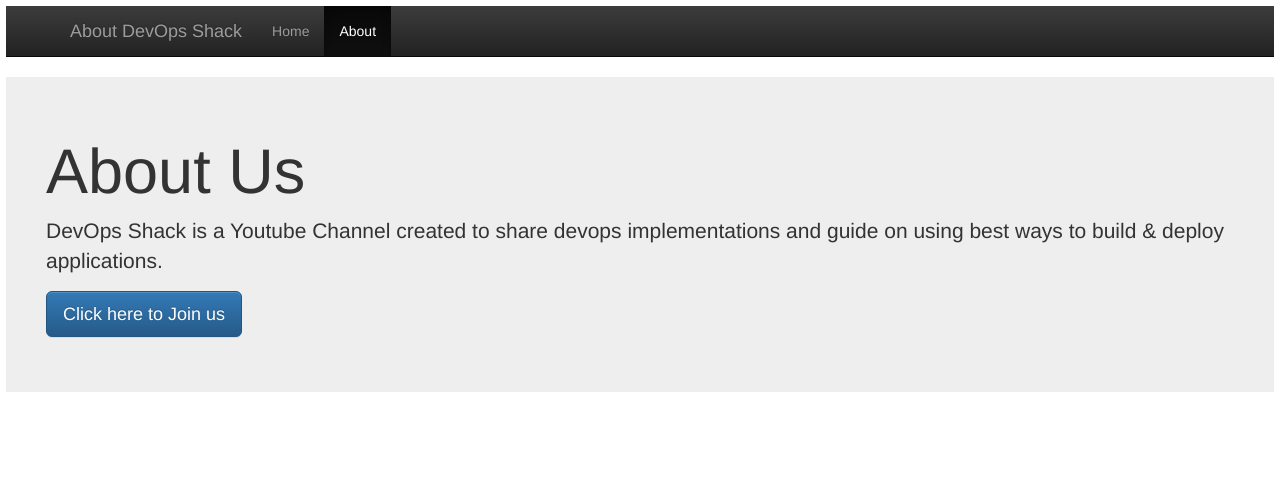
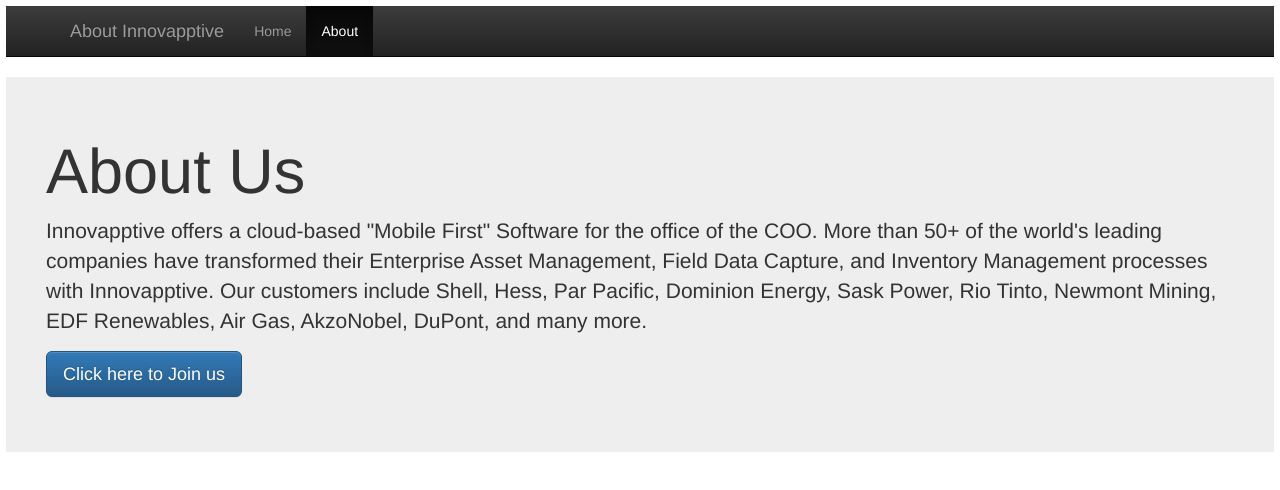
Before and after one commit to AtharvaNawathe/nodejs-app-cicd, a website: page about.html in a window 1280 px wide. Drawn offline with nearby package versions, Linux system fonts and the light colour scheme.

Commit message:
Changes in about section

```diff
--- a/about.html
+++ b/about.html
@@ -10,7 +10,7 @@
     <div style="margin:6px;">
       <nav class="navbar navbar-inverse navbar-static-top">
     <div class="container">
-      <a class="navbar-brand" href="/"> About DevOps Shack </a>
+      <a class="navbar-brand" href="/"> About Innovapptive </a>
       <ul class="nav navbar-nav">
         <li>
           <a href="/">Home</a>
@@ -23,7 +23,7 @@
   </nav>
       <div class="jumbotron"  style="padding:40px;">
         <h1>About Us</h1>
-        <strong><p> DevOps Shack is a Youtube Channel created to share devops implementations and guide on using best ways to build & deploy applications.</p></strong>
+        <strong><p> Innovapptive offers a cloud-based "Mobile First" Software for the office of the COO. More than 50+ of the world's leading companies have transformed their Enterprise Asset Management, Field Data Capture, and Inventory Management processes with Innovapptive. Our customers include Shell, Hess, Par Pacific, Dominion Energy, Sask Power, Rio Tinto, Newmont Mining, EDF Renewables, Air Gas, AkzoNobel, DuPont, and many more.</p></strong>
         <p><a class="btn btn-primary btn-lg" href="#" role="button">Click here to Join us</a></p>
       </div>
     </div>
```
